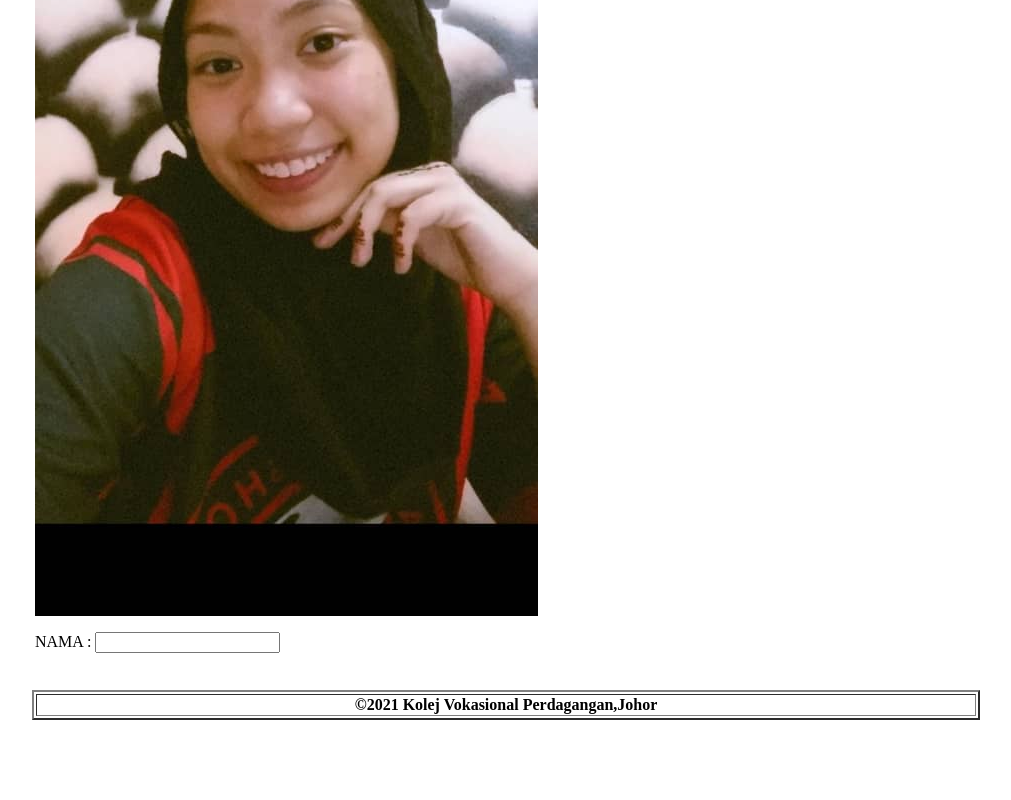
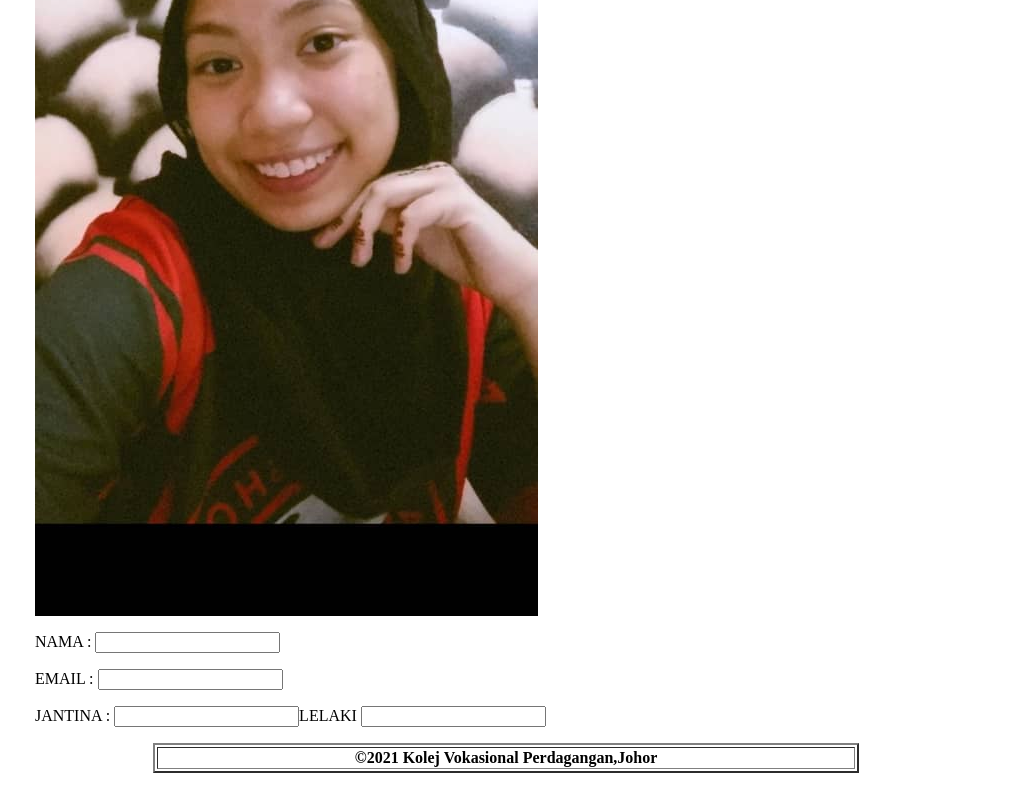
Before and after one commit to nutellamanies/KPD1023-MyFirstWeb, a plain HTML site: page hubungisaya.html in a window 1280 px wide. Shown: the part 617-1417 px from the top of the page, without its empty margins (134-1145 px from the left). Before the commit the page ends 1345 px from the top, so only its background shows below. Drawn offline with Linux system fonts and the light colour scheme.

Commit message:
Create hubungisaya.html

```diff
--- a/hubungisaya.html
+++ b/hubungisaya.html
@@ -39,6 +39,8 @@
 
     <form>
       <p>NAMA : <input type="text" name="nama"></p>
+      <p>EMAIL : <input text="text" name="email"></p>
+      <p>JANTINA : <input text="radio" name="jantina">LELAKI <input text="</p>
     </form>
     </td>
 
```
